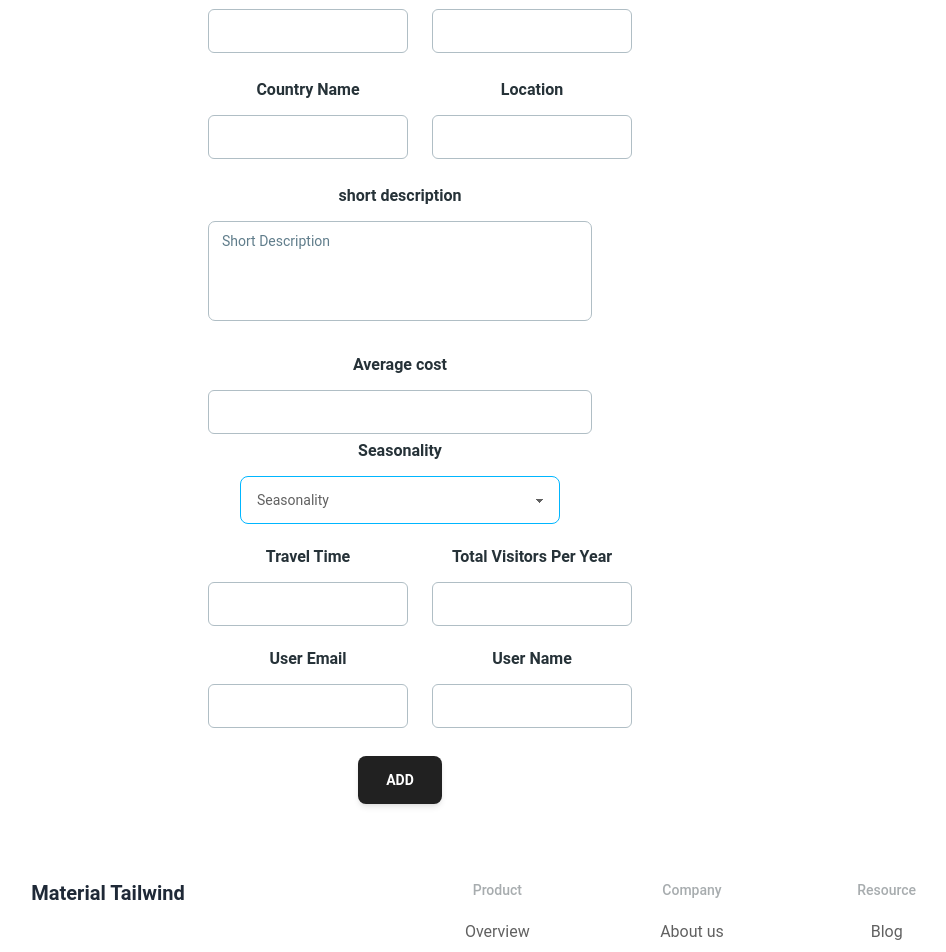
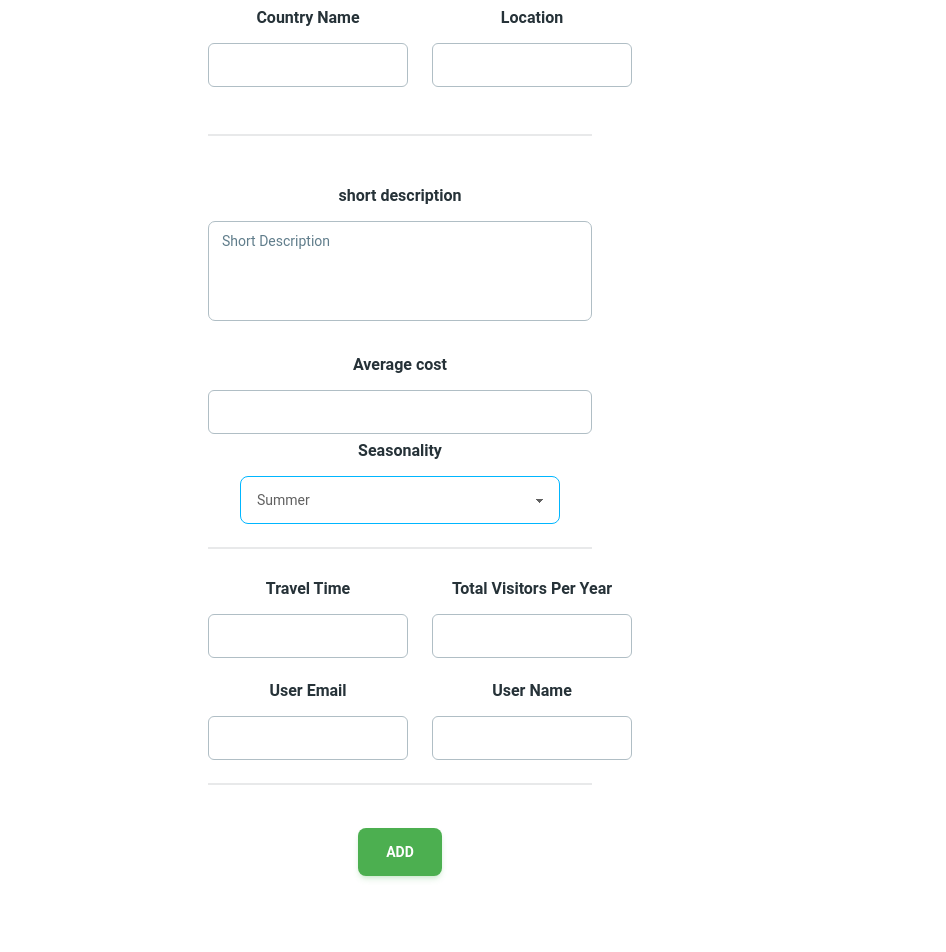
Before and after one commit to SakhawatHossen-coder/Wanderlust-Voyage-YourTouristPartner, a React (Vite) app: page /addtouristspot in a window 1280 px wide. Shown: the part 340-1292 px from the top of the page, without its empty margins (240-1186 px from the left). Built offline with nearby package versions, Linux system fonts and the light colour scheme; no server answers.

Commit message:
add tourist page

```diff
--- a/src/components/Navbar.jsx
+++ b/src/components/Navbar.jsx
@@ -17,7 +17,7 @@ const Navbar = () => {
               Home
             </Button>
           </NavLink>
-          <NavLink to="/">
+          <NavLink to="/alltouristspot">
             <Button color="blue" className="btn">
               All Tourists Spot
             </Button>
--- /dev/null
+++ b/src/components/TouristCard.jsx
@@ -0,0 +1,64 @@
+import React from "react";
+import {
+  Card,
+  CardHeader,
+  CardBody,
+  Typography,
+  Button,
+} from "@material-tailwind/react";
+import { FaEye } from "react-icons/fa";
+import { Link } from "react-router-dom";
+
+const TouristCard = ({ tourist }) => {
+  const { image, touristSpot, averageCost, totalVisitors, travelTime } =
+    tourist;
+  const defImg =
+    "https://images.pexels.com/photos/532826/pexels-photo-532826.jpeg?auto=compress&cs=tinysrgb&w=600";
+  return (
+    <Card className="w-full max-w-[48rem] flex-row">
+      <CardHeader
+        shadow={false}
+        floated={false}
+        className="m-0 w-2/5 shrink-0 rounded-r-none"
+      >
+        <img
+          src={
+            tourist?.image
+              ? image
+              : "https://images.pexels.com/photos/532826/pexels-photo-532826.jpeg?auto=compress&cs=tinysrgb&w=600"
+          }
+          alt="card-image"
+          className="h-full w-full object-cover"
+        />
+      </CardHeader>
+      <CardBody>
+        <Typography variant="h6" color="gray" className="mb-4 uppercase">
+          startups
+        </Typography>
+        <Typography variant="h4" color="blue-gray" className="mb-2">
+          Lyft launching cross-platform service this week
+        </Typography>
+        <Typography color="gray" className="mb-8 font-normal">
+          Like so many organizations these days, Autodesk is a company in
+          transition. It was until recently a traditional boxed software company
+          selling licenses. Yet its own business model disruption is only part
+          of the story
+        </Typography>
+        <a href="#" className="inline-block">
+          <Button
+            variant="filled"
+            color="yellow"
+            className="flex items-center gap-2"
+          >
+            <Link to="/">
+              View Details
+            </Link>
+              <FaEye />
+          </Button>
+        </a>
+      </CardBody>
+    </Card>
+  );
+};
+
+export default TouristCard;
--- a/src/pages/AddTouristSpot.jsx
+++ b/src/pages/AddTouristSpot.jsx
@@ -9,6 +9,7 @@ import {
   Select,
 } from "@material-tailwind/react";
 import { Link, useNavigate } from "react-router-dom";
+import Swal from "sweetalert2";
 
 const AddTouristSpot = () => {
   const {
@@ -18,22 +19,49 @@ const AddTouristSpot = () => {
     formState: { errors },
   } = useForm();
 
-  const onSubmit = (data) => console.log(data);
+  const onSubmit = (data) => {
+    const {
+      image,
+      touristSpot,
+      description,
+      countryName,
+      location,
+      averageCost,
+      travelTime,
+      totalVisitors,
+      userEmail,
+      userName,
+      season
+    } = data;
+
+    console.log(data);
+    fetch("http://localhost:5000/tourist",{
+     method:"POST",
+     headers:{
+          "content-type":"application/json"
+     },
+     body:JSON.stringify(data)
+    }).then(res=>res.json())
+    .then(data=>{
+     console.log(data)
+       if (data.insertedId) {
+          Swal.fire({
+            title: "Successfully Data Added ",
+            text: "Do you want to continue",
+            icon: "success",
+            confirmButtonText: "Ok",
+          });
+       }
+    }).catch(err=>console.error(err))
+
+  };
   return (
     <div>
-      AddTouristSpot
-      <div>
-        <h1>Tourist spot</h1>
-        <p>
-          Lorem ipsum dolor sit amet consectetur adipisicing elit. Deserunt,
-          necessitatibus.
-        </p>
-      </div>
       {/* form */}
       <div>
         <Card color="transparent" shadow={false}>
           <Typography variant="h4" color="blue-gray">
-            Register
+            <h1>Tourist spot</h1>
           </Typography>
           <Typography color="gray" className="mt-1 font-normal">
             Nice to meet you! Enter your details to register.
@@ -56,7 +84,7 @@ const AddTouristSpot = () => {
                     labelProps={{
                       className: "before:content-none after:content-none",
                     }}
-                    {...register("image", { required: true })}
+                    {...register("image", { required: false })}
                   />
                   {errors.name && <span>This field is required</span>}
                 </div>
@@ -71,7 +99,7 @@ const AddTouristSpot = () => {
                     labelProps={{
                       className: "before:content-none after:content-none",
                     }}
-                    {...register("email", { required: true })}
+                    {...register("touristSpot", { required: true })}
                   />
                   {errors.email && <span>This field is required</span>}
                 </div>
@@ -108,7 +136,7 @@ const AddTouristSpot = () => {
                   {errors.location && <span>This field is required</span>}
                 </div>
               </div>
-
+              <div className="divider"></div>
               <Typography variant="h6" color="blue-gray" className="-mb-3">
                 short description
               </Typography>
@@ -135,17 +163,19 @@ const AddTouristSpot = () => {
             <Typography variant="h6" color="blue-gray" className="mb-3">
               Seasonality
             </Typography>
-            <select className="select select-info w-full max-w-xs">
-              <option disabled selected>
-                Seasonality
-              </option>
-              <option>Summer</option>
-              <option>Winter</option>
-              <option>Rainy</option>
-              <option>Spring</option>
-              <option>Autumn</option>
-              <option>Late Autumn</option>
+            <select
+              className="select select-info w-full max-w-xs"
+              {...register("season", { required: true })}
+            >
+              <option value="Summer">Summer</option>
+              <option value="Winter">Winter</option>
+              <option value="Rainy">Rainy</option>
+              <option value="Spring">Spring</option>
+              <option value="Autumn">Autumn</option>
+              <option value="LateAutumn">Late Autumn</option>
             </select>
+            <div className="divider"></div>
+
             <div className="main3 my-5 flex flex-col md:flex-row gap-6">
               <div>
                 <Typography variant="h6" color="blue-gray" className="mb-3">
@@ -153,12 +183,12 @@ const AddTouristSpot = () => {
                 </Typography>
                 <Input
                   size="lg"
-                  placeholder="travel_time "
+                  placeholder="travel_time"
                   className=" !border-t-blue-gray-200 focus:!border-t-gray-900"
                   labelProps={{
                     className: "before:content-none after:content-none",
                   }}
-                  {...register("travelTime ", { required: true })}
+                  {...register("travelTime", { required: true })}
                 />
                 {errors.travelTime && <span>This field is required</span>}
               </div>
@@ -173,7 +203,7 @@ const AddTouristSpot = () => {
                   labelProps={{
                     className: "before:content-none after:content-none",
                   }}
-                  {...register("totalVisitors ", { required: true })}
+                  {...register("totalVisitors", { required: true })}
                 />
                 {errors.totalvisitors && <span>This field is required</span>}
               </div>
@@ -211,9 +241,16 @@ const AddTouristSpot = () => {
                 {errors.userName && <span>This field is required</span>}
               </div>
             </div>
+            <div className="divider"></div>
 
             <div className="my-2">
-              <Button size="lg" className="my-5" type="submit" value="ADD">
+              <Button
+                size="lg"
+                className="my-5"
+                color="green"
+                type="submit"
+                value="ADD"
+              >
                 ADD
               </Button>
             </div>
--- /dev/null
+++ b/src/pages/SpotPage.jsx
@@ -0,0 +1,19 @@
+import React, { useState } from 'react'
+import { useLoaderData } from 'react-router-dom'
+import TouristCard from '../components/TouristCard';
+
+const SpotPage = () => {
+  const loadedTourists=useLoaderData();
+  const[tourists,setTourists]=useState(loadedTourists);
+  return (
+    <div>
+      <div className="grid grid-cols-1 gap-4">
+        {
+          tourists.map((tourist,idx)=><TouristCard tourist={tourist} key={idx}/>)
+        }
+      </div>
+    </div>
+  );
+}
+
+export default SpotPage
--- /dev/null
+++ b/src/pages/ViewDetails.jsx
@@ -0,0 +1,9 @@
+import React from 'react'
+
+const ViewDetails = () => {
+  return (
+    <div>ViewDetails</div>
+  )
+}
+
+export default ViewDetails
--- a/src/routes/Routes.jsx
+++ b/src/routes/Routes.jsx
@@ -6,6 +6,8 @@ import Login from "../pages/Login";
 import Register from "../pages/Register";
 import AddTouristSpot from "../pages/AddTouristSpot";
 import PrivateRoutes from "./PrivateRoutes";
+import SpotPage from "../pages/SpotPage";
+import ViewDetails from "../pages/ViewDetails";
 const router = createBrowserRouter([
   {
     path: "/",
@@ -27,10 +29,23 @@ const router = createBrowserRouter([
         path: "/addtouristspot",
         element: (
           // <PrivateRoutes>
-            <AddTouristSpot />
+          <AddTouristSpot />
           // </PrivateRoutes>
         ),
       },
+      {
+        path: "/alltouristspot",
+        element: <SpotPage />,
+        loader: () => fetch("http://localhost:5000/tourist"),
+      },
+      {
+        path:'/viewdetails',
+        element:(
+          // <PrivateRoutes>
+            <ViewDetails/>
+          // </PrivateRoutes>
+        )
+      }
     ],
   },
 ]);
```
